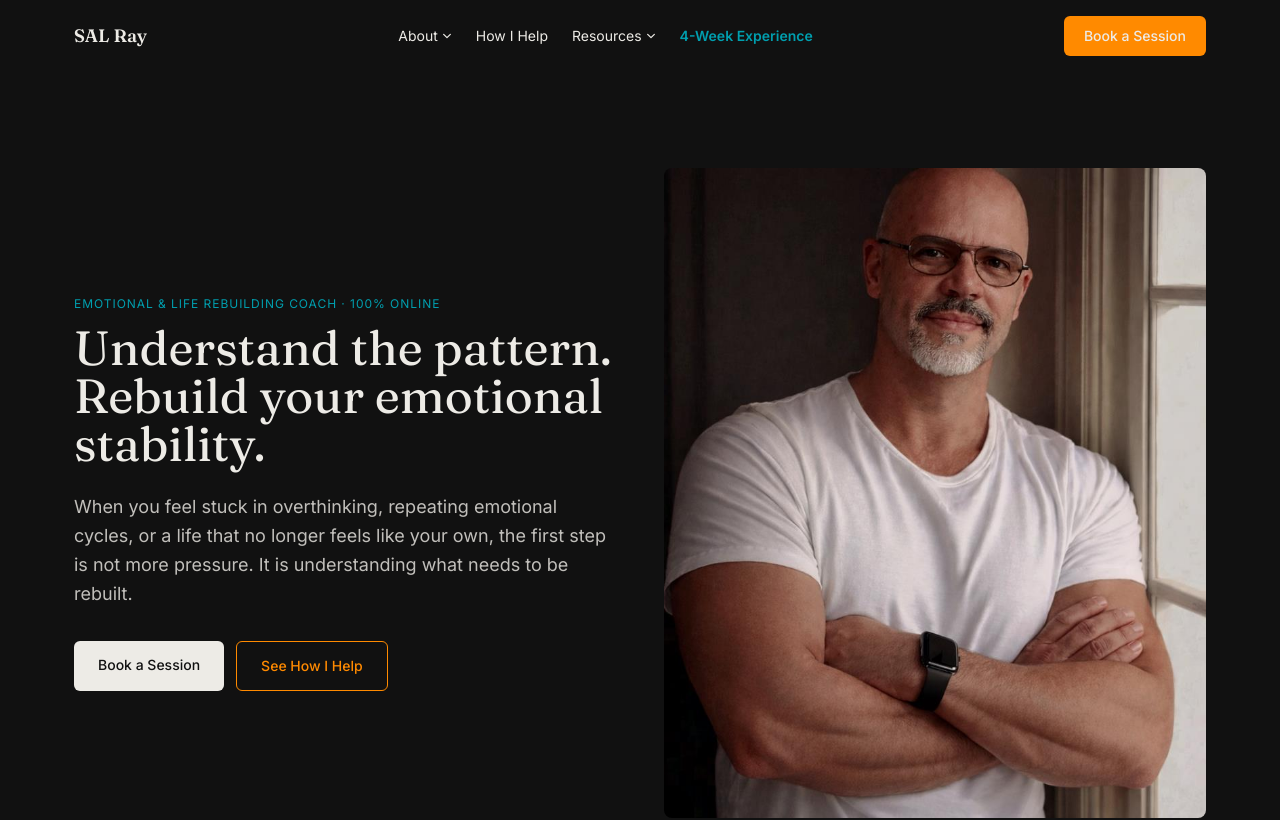
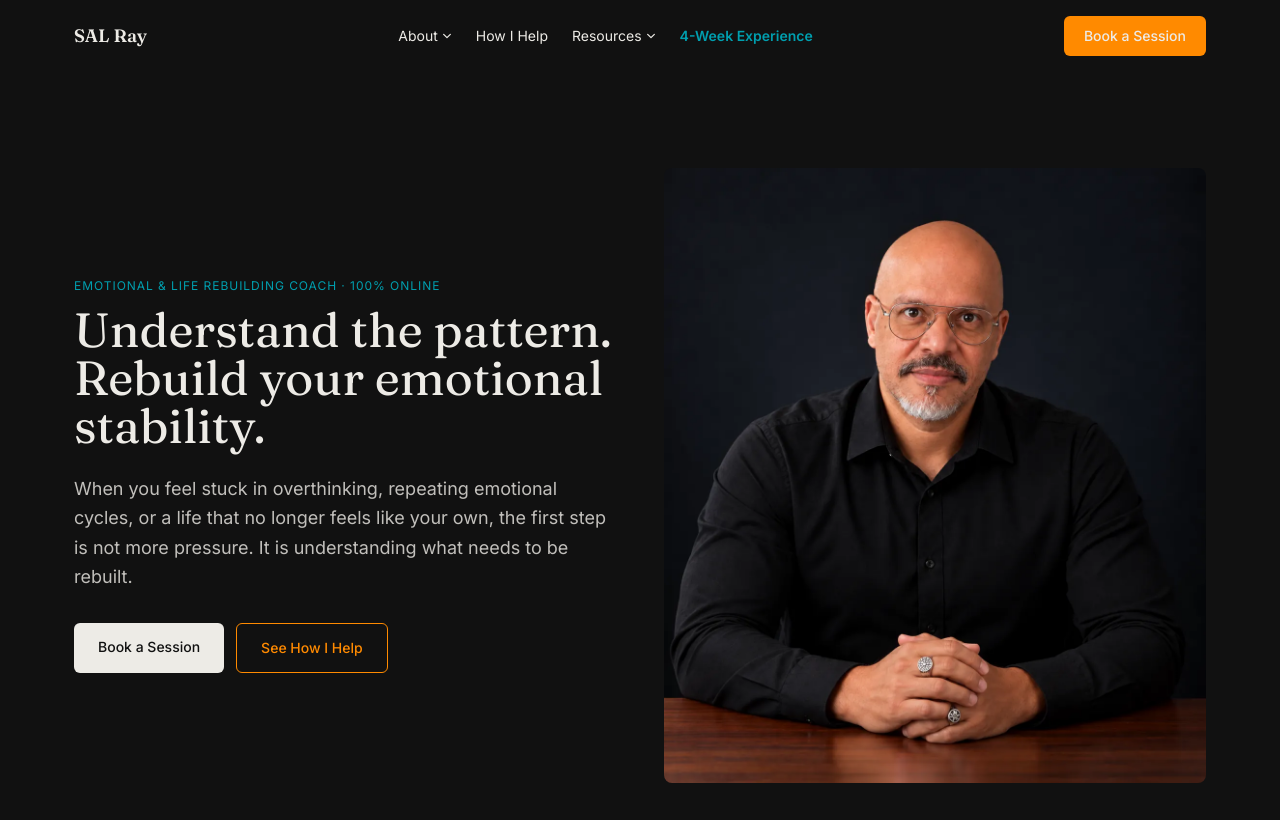
Before and after one commit to SalRaycoach/salray, a Next.js app: page / in a window 1280 px wide. Shown: the top 820 px of the page. Built offline with nearby package versions, Linux system fonts and the light colour scheme.

Commit message:
Home em ingles: nova foto do topo (Distinguished Portrait with Ornate Silver Rings), sem alterar a foto antiga usada em outras paginas
Co-Authored-By: Claude Sonnet 5.5 <noreply@anthropic.com>

```diff
--- a/components/Hero.tsx
+++ b/components/Hero.tsx
@@ -39,10 +39,10 @@ export default function Hero() {
 
         <div className="relative">
           <Image
-            src="/images/hero/hero-desktop.jpg"
-            alt={`${business.nome}, ${business.posicionamento}`}
-            width={800}
-            height={960}
+            src="/images/home/hero-sal-ray.webp"
+            alt="Sal Ray, Emotional & Life Rebuilding Coach"
+            width={1122}
+            height={1274}
             priority
             fetchPriority="high"
             sizes="(max-width: 768px) 100vw, 50vw"
```
Also changed, not shown: public/images/home/hero-sal-ray.webp (added).
